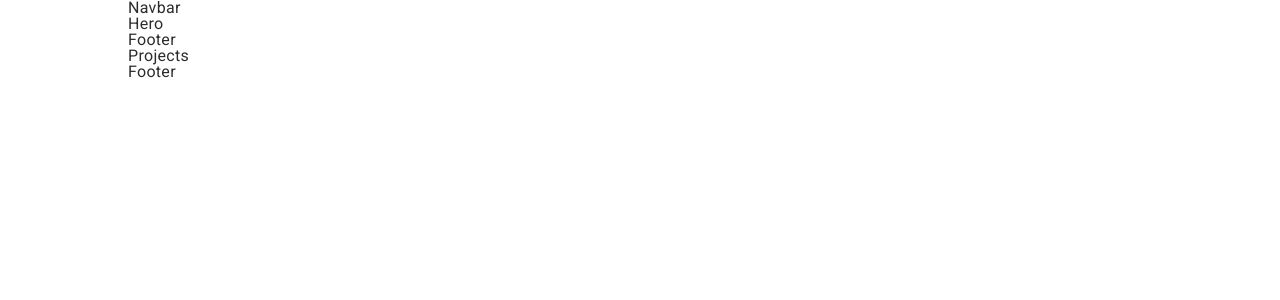
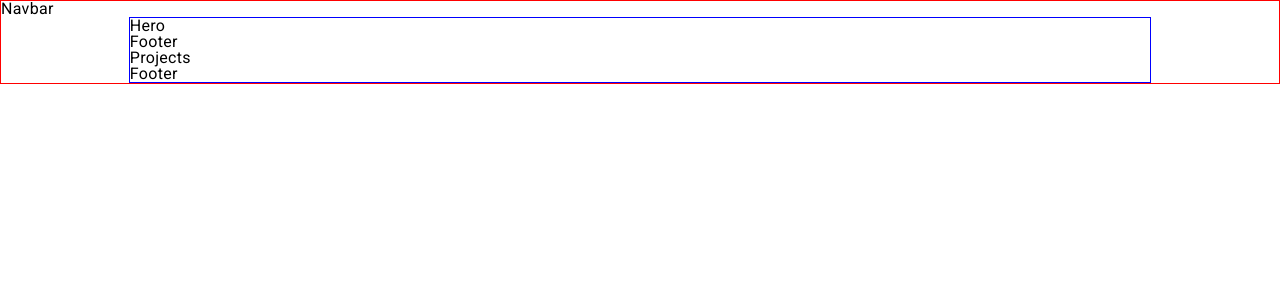
Before and after one commit to jsmndev/jsmn.dev, a React (Create React App) app: page / in a window 1280 px wide. Shown: the top 300 px of the page. Built offline with nearby package versions, Linux system fonts and the light colour scheme.

Commit message:
Added wrapper for Main

```diff
--- a/src/_pages/Main/Main.js
+++ b/src/_pages/Main/Main.js
@@ -6,17 +6,20 @@ import { About } from "../../_components/About";
 import { Projects } from "../../_components/Projects";
 import { Footer } from "../../_components/Footer";
 
-import { MainContainer } from "./Main.style";
+import { MainContainer, MainWrapper } from "./Main.style";
 
 class Main extends Component {
   render() {
     return (
       <MainContainer>
         <Navbar />
-        <Hero />
-        <About />
-        <Projects />
-        <Footer />
+
+        <MainWrapper>
+          <Hero />
+          <About />
+          <Projects />
+          <Footer />
+        </MainWrapper>
       </MainContainer>
     );
   }
--- a/src/_pages/Main/Main.style.js
+++ b/src/_pages/Main/Main.style.js
@@ -1,217 +1,12 @@
 import styled from "styled-components";
-import { flex } from "../../_styles/mixins.style";
-import {
-  redRegular,
-  redLight,
-  blackRegular,
-  blackLight
-} from "../../_styles/variables.style";
+import { wrapper } from "../../_styles/mixins.style";
 
 export const MainContainer = styled.div`
-  width: 80%;
-  margin: 0 auto;
-  color: ${blackRegular};
+  border: 1px solid red;
+  ${wrapper()}
 `;
 
-export const ImageWrapper = styled.div`
-  margin-top: 3rem;
-  margin-bottom: 10rem;
-  ${flex()}
+export const MainWrapper = styled.div`
+  border: 1px solid blue;
+  ${wrapper("80%", "0 auto")}
 `;
-
-export const MainImage = styled.img`
-  width: 5.5rem;
-  height: auto;
-`;
-
-export const Section = styled.section`
-  margin: 15vh 0;
-
-  h1 {
-    margin-bottom: 2.5rem;
-    font-size: 5rem;
-    font-weight: 700;
-    color: ${redRegular};
-
-    @media (max-width: 780px) {
-      font-size: 3rem;
-    }
-  }
-
-  p {
-    font-size: 2.5rem;
-    line-height: 4rem;
-
-    @media (max-width: 780px) {
-      font-size: 2rem;
-    }
-  }
-
-  .main-headline {
-    margin-bottom: 5rem;
-    font-size: 4rem;
-    line-height: 6rem;
-
-    @media (max-width: 780px) {
-      font-size: 3rem;
-    }
-  }
-
-  .secondary-headline {
-    color: ${blackLight};
-
-    a {
-      border-bottom: 0.1rem solid ${blackLight};
-      color: ${blackLight};
-    }
-  }
-
-  a {
-    border-bottom: 0.1rem solid ${blackRegular};
-    color: ${blackRegular};
-    text-decoration: none;
-    transition: 150ms ease-in;
-
-    &:hover {
-      border-bottom: 0.1rem solid ${redRegular};
-      color: ${redRegular};
-    }
-  }
-`;
-
-export const ProjectGallery = styled.div`
-  ${flex("space-between")}
-  margin: 3.5rem 0;
-
-  @media (max-width: 930px) {
-    flex-wrap: wrap;
-  }
-`;
-
-export const Project = styled.div`
-  border: 0.5rem solid ${redLight};
-  width: 32%;
-  height: 25rem;
-  padding: 2.5rem;
-
-  @media (max-width: 930px) {
-    width: 44%;
-    margin: 2rem;
-  }
-
-  @media (max-width: 850px) {
-    width: 90%;
-    margin: 2rem;
-    height: 20rem;
-  }
-
-  @media (max-width: 560px) {
-    height: 25rem;
-  }
-
-  h3 {
-    font-size: 1.4rem;
-    letter-spacing: 0.1rem;
-    margin-bottom: 1rem;
-    opacity: 0.7;
-  }
-
-  a {
-    &:hover {
-      color: ${blackRegular};
-    }
-  }
-
-  h2 {
-    font-size: 2rem;
-    font-weight: 700;
-    margin-bottom: 2rem;
-    padding: 0.3rem;
-    background-color: ${redLight};
-    cursor: pointer;
-    transition: 150ms ease-in;
-
-    &:hover {
-      /* color: ${redRegular}; */
-      border-bottom: 0.3rem solid ${blackRegular};
-    }
-  }
-
-  p {
-    font-size: 1.4rem;
-    line-height: 2rem;
-  }
-
-  h3,
-  p {
-    color: ${blackLight};
-  }
-`;
-
-export const Skills = styled.div`
-  margin-top: 3rem;
-
-  .row {
-    ${flex()}
-    width: 85%;
-
-    @media (max-width: 650px) {
-      flex-wrap: wrap;
-    }
-  }
-
-  .col-2 {
-    width: 50%;
-
-    @media (max-width: 650px) {
-      width: 100%;
-    }
-
-    li {
-      ${flex("flex-start", "center")}
-      margin-bottom: 2rem;
-      font-size: 2.5rem;
-    }
-  }
-`;
-
-export const SkillsIcon = styled.img`
-  width: 6rem;
-  margin-right: 1.5rem;
-`;
-
-export const Footer = styled.footer`
-  margin-top: 10rem;
-  margin-bottom: 7rem;
-
-  @media (max-width: 650px) {
-    margin-bottom: 5rem;
-  }
-
-  ul {
-    ${flex()}
-    @media (max-width: 650px) {
-      flex-wrap: wrap;
-    }
-
-    li {
-      margin-right: 4rem;
-
-      @media (max-width: 650px) {
-        width: 100%;
-        margin-bottom: 3rem;
-        font-size: 1.8rem;
-      }
-
-      a {
-        text-decoration: none;
-        color: ${blackLight};
-        transition: 150ms ease-in;
-
-        &:hover {
-          color: ${redRegular};
-        }
-      }
-    }
-  }
-`;
--- a/src/_styles/mixins.style.js
+++ b/src/_styles/mixins.style.js
@@ -3,3 +3,9 @@ export const flex = (justify = "flex-start", align = "flex-start") =>
   `display: flex;
   justify-content: ${justify};
   align-items: ${align};`;
+
+export const wrapper = (width = "100%", margin = 0, maxWidth = "1000px") =>
+  `
+    width: ${width};
+    margin: ${margin};
+    maxWidth: ${maxWidth}`;
```
